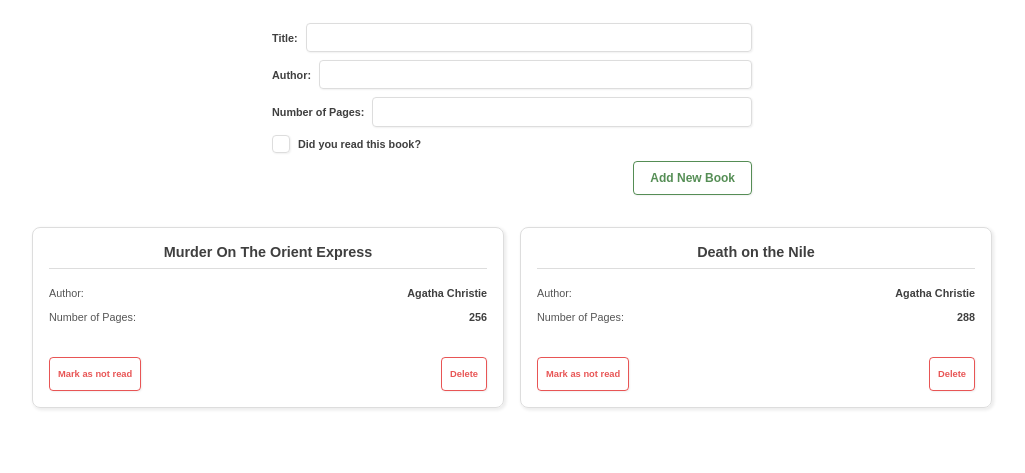
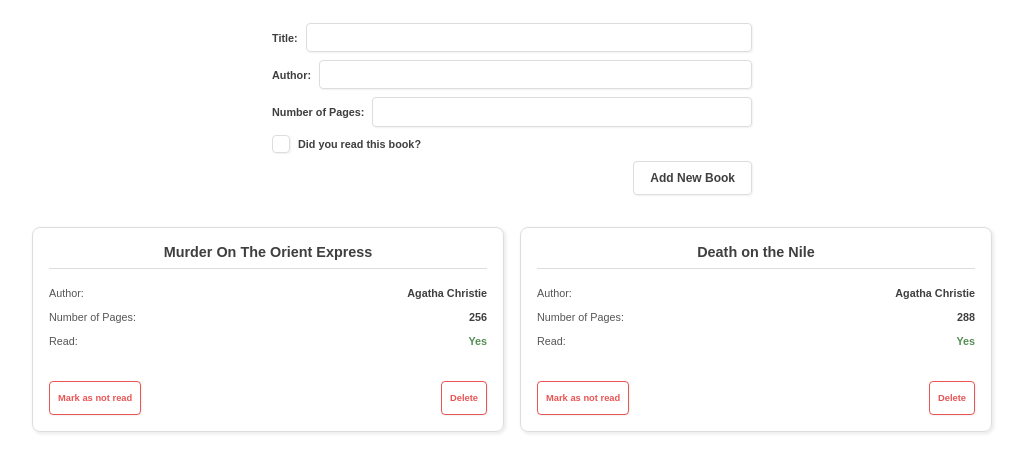
Before and after one commit to hussein-m-kandil/top-javascript, a plain HTML site: page odin-library/index.html in a window 1280 px wide. Both pictures are taken after a click on the button "Mark as read". Shown: the part 57-530 px from the top of the page, without its empty margins (128-1153 px from the left). Drawn offline with Linux system fonts and the light colour scheme.

Commit message:
Odin Library: Add 'Read' Entry to book card

```diff
--- a/odin-library/assets/css/styles.css
+++ b/odin-library/assets/css/styles.css
@@ -202,12 +202,18 @@ form.new-book-form {
     }
 }
 
-button.danger-color {
+button.danger-border {
     border: 1px solid var(--danger-color);
+}
+
+button.success-border {
+    border: 1px solid var(--success-color);
+}
+
+.success-text {
+    color: var(--success-color);
+}
+
+.danger-text {
     color: var(--danger-color);
 }
-
-button.success-color {
-    border: 1px solid var(--success-color);
-    color: var(--success-color);
-}
--- a/odin-library/assets/js/main.js
+++ b/odin-library/assets/js/main.js
@@ -61,6 +61,15 @@ function addBookToDOM(book, booksContainer) {
   bookCardBody.appendChild(
     createBookCardBodyEntry("Number of Pages", book.numOfPages)
   );
+  const readStateDiv = createBookCardBodyEntry(
+    "Read",
+    book.readState ? "Yes" : "No"
+  );
+  readStateDiv.id = "read-state-" + book.id;
+  readStateDiv.lastChild.classList.add(
+    book.readState ? "success-text" : "danger-text"
+  );
+  bookCardBody.appendChild(readStateDiv);
   // Book card buttons
   const bookCardButtons = document.createElement("div");
   bookCardButtons.className = "book-card-buttons";
@@ -72,21 +81,36 @@ function addBookToDOM(book, booksContainer) {
       )
     ).parentElement;
   bookReadStateBtn.className = book.readState
-    ? "danger-color"
-    : "success-color";
+    ? "danger-border danger-text"
+    : "success-border success-text";
   bookReadStateBtn.value = book.id;
   bookReadStateBtn.addEventListener("click", (event) => {
+    const bookId = event.target.value;
     for (let i = 0; i < myLibrary.length; i++) {
-      if (myLibrary[i].id === event.target.value) {
+      if (myLibrary[i].id === bookId) {
         myLibrary[i].setReadState(!myLibrary[i].readState);
         if (myLibrary[i].readState) {
-          event.target.textContent = "Mark as not read";
-          event.target.classList.remove("success-color");
-          event.target.classList.add("danger-color");
+          readStateToggler(
+            event.target,
+            "Mark as not read",
+            "success-border",
+            "danger-border",
+            document.querySelector("#read-state-" + bookId).lastChild,
+            "Yes",
+            "danger-text",
+            "success-text"
+          );
         } else {
-          event.target.textContent = "Mark as read";
-          event.target.classList.remove("danger-color");
-          event.target.classList.add("success-color");
+          readStateToggler(
+            event.target,
+            "Mark as read",
+            "danger-border",
+            "success-border",
+            document.querySelector("#read-state-" + bookId).lastChild,
+            "No",
+            "success-text",
+            "danger-text"
+          );
         }
         break;
       }
@@ -99,7 +123,7 @@ function addBookToDOM(book, booksContainer) {
   const bookDeleteBtn = document
     .createElement("button")
     .appendChild(document.createTextNode("Delete")).parentElement;
-  bookDeleteBtn.className = "danger-color";
+  bookDeleteBtn.className = "danger-text danger-border";
   bookDeleteBtn.value = book.id;
   bookDeleteBtn.addEventListener("click", (event) => {
     for (let i = 0; i < myLibrary.length; i++) {
@@ -331,6 +355,26 @@ function createBookCardBodyEntry(entryTitle, entryData) {
   return bookCardEntry;
 }
 
+function readStateToggler(
+  togglerBtn,
+  togglerText,
+  fromTogglerClass,
+  toTogglerClass,
+  readStateElement,
+  readStateElementText,
+  fromReadStateTextClass,
+  toReadStateTextClass
+) {
+  togglerBtn.textContent = togglerText;
+  togglerBtn.classList.replace(fromTogglerClass, toTogglerClass);
+  togglerBtn.classList.replace(toReadStateTextClass, fromReadStateTextClass);
+  readStateElement.textContent = readStateElementText;
+  readStateElement.classList.replace(
+    fromReadStateTextClass,
+    toReadStateTextClass
+  );
+}
+
 // MAIN CODE
 
 // Add header
```
